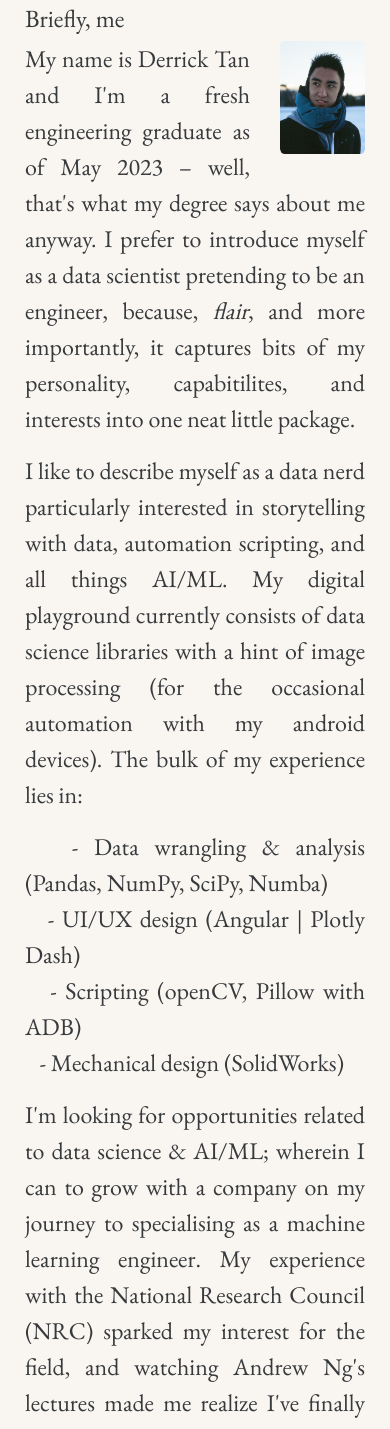
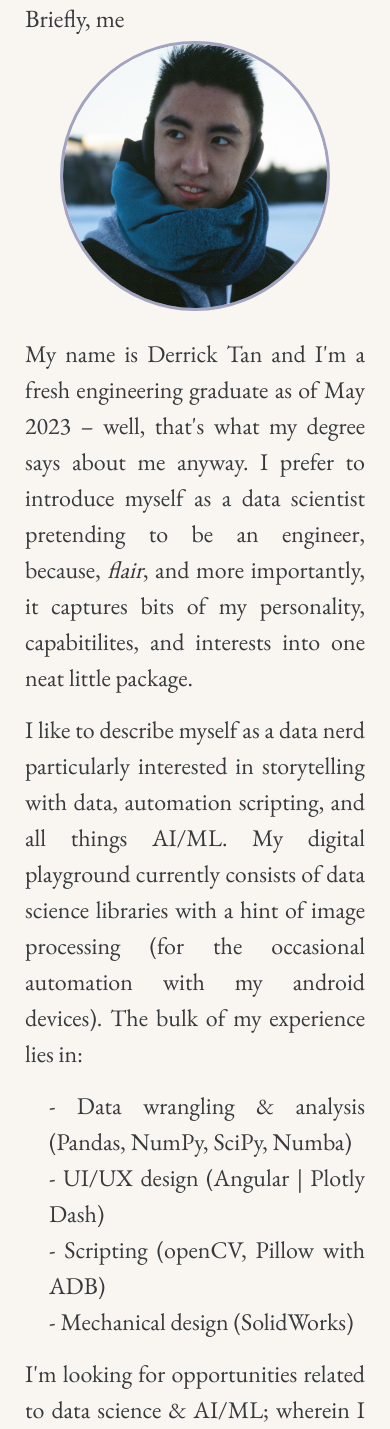
Before and after one commit to hhdtan/hhdtan.github.io, a plain HTML site: page about.html in a window 390 px wide. Shown: the part 129-1558 px from the top of the page. Drawn offline with nearby package versions, Linux system fonts and the light colour scheme.

Commit message:
shifted portrait image css to general file
added mobile image version for tiny screens

```diff
--- a/about.html
+++ b/about.html
@@ -37,8 +37,13 @@
             <h2> Briefly, me </h2>
             <div class="col-12 body_txt">
 
-                <img src="assets/cropped1.jpg"
-                     style="width:25%; border-radius: 5%; float: right; margin:0 0 0.5em 1.25em">
+                <img src="assets/cropped1.jpg" class="img-fluid portrait-mobile d-block d-sm-none" alt="my picture"
+                style="display:block; object-fit: cover;">
+
+                <img src="assets/cropped1.jpg" class="d-sm-block d-none"
+                    style="width:25%; border-radius: 5%; float: right; margin:0 0 0.5em 1.25em">
+                    <!-- style="width:25%; border-radius: 5%; float: left; margin:0 1.25em 0.5em 0"> -->
+
                 <p>
                     My name is Derrick Tan and I'm a fresh engineering graduate as of May 2023 – well, that's what my degree says about me anyway.
                     I prefer to introduce myself as a data scientist pretending to be an engineer, because, <i>flair</i>,
@@ -52,14 +57,11 @@
 
                     The bulk of my experience lies in:
 
-                    <p>
-                    &nbsp;&nbsp;&nbsp;- Data wrangling & analysis (Pandas, NumPy, SciPy, Numba)<br>
-
-                    &nbsp;&nbsp;&nbsp;- UI/UX design (Angular | Plotly Dash)<br>
-
-                    &nbsp;&nbsp;&nbsp;- Scripting (openCV, Pillow with ADB)<br>
-
-                    &nbsp;&nbsp;&nbsp;- Mechanical design (SolidWorks) <br>
+                    <p style="padding-left:1em">
+                    - Data wrangling & analysis (Pandas, NumPy, SciPy, Numba)<br>
+                    - UI/UX design (Angular | Plotly Dash)<br>
+                    - Scripting (openCV, Pillow with ADB)<br>
+                    - Mechanical design (SolidWorks) <br>
 
                     </p>
                     <!-- My strongest suit is my adaptability. I've immersed myself in a variety of roles to broaden my horizons,
--- a/styles.css
+++ b/styles.css
@@ -43,10 +43,30 @@ html *
         padding: 0px 25px 0px 25px !important;
     }
 }
+/* global padding end */
 
 body{
     background: #F9F5F1
 }
+
+/* picture, self explanatory */
+.portrait {
+    /* height: calc(100vh - 60px); */
+    width:100%;
+    /* max-height:80vh; */
+    object-fit:cover;
+    border-radius: 15px;
+    box-shadow: 0 0 7px rgba(0,0,0,.9);
+}
+
+.portrait-mobile {
+    border-radius: 50%;
+    width: 270px;
+    height: 270px;
+    border: 3px solid #a2a2c1;
+    margin: 0 auto 25px;
+}
+/* picture end */
 
 /* INDEX PAGE */
 /* typewriter */
```
Also changed, not shown: index.html (+0 -22 lines).
